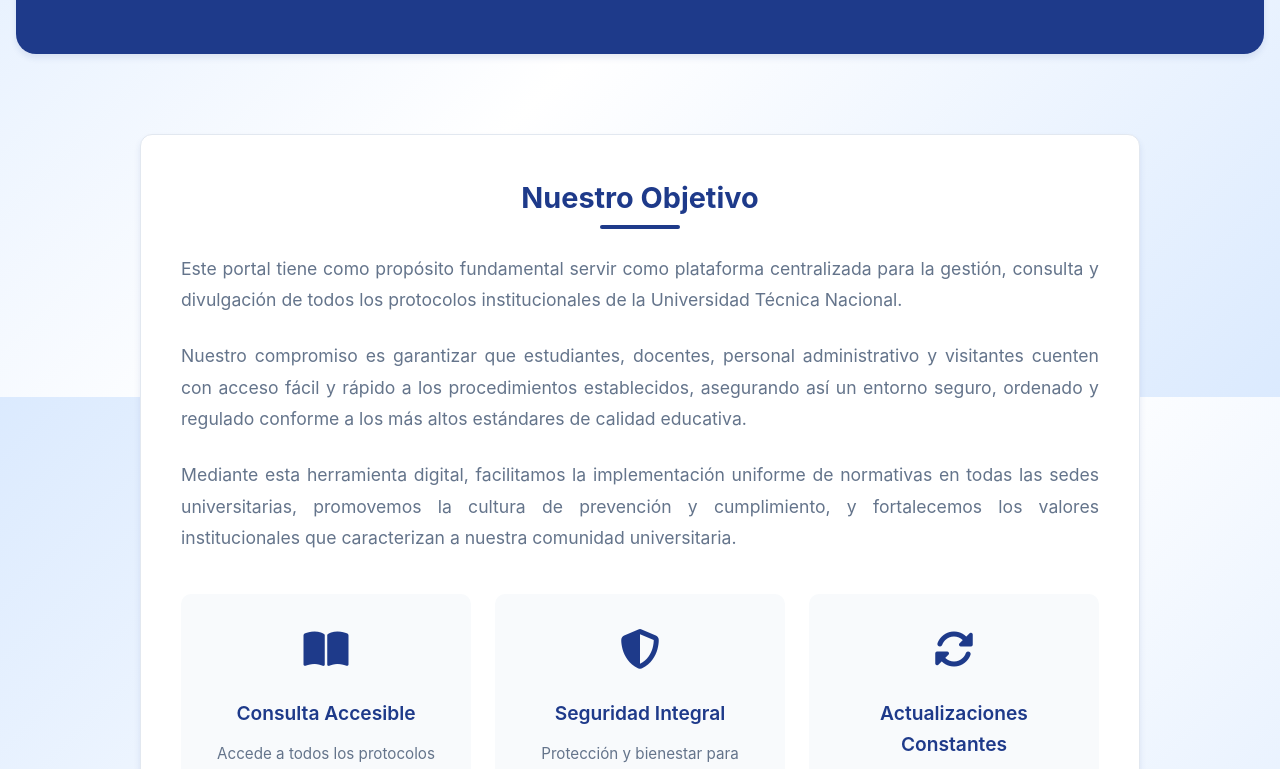
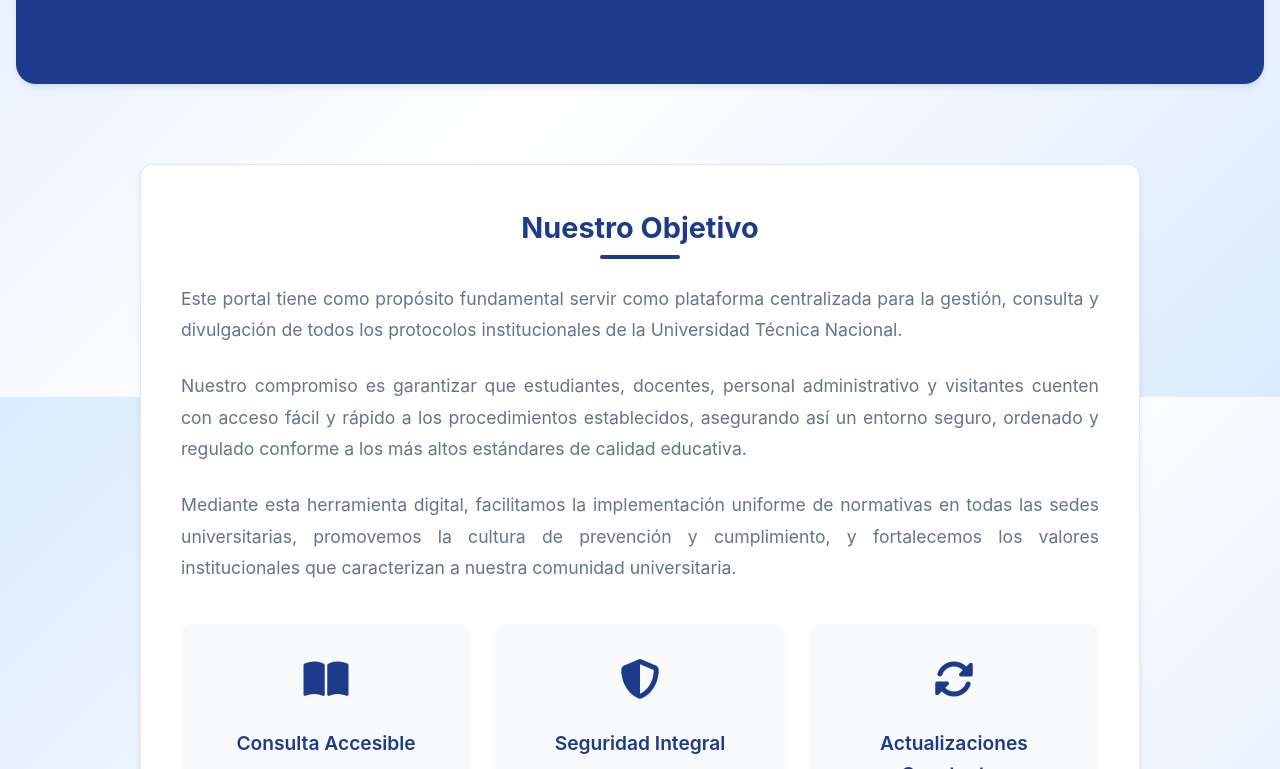
Before and after one commit to BryanSG3006/Protocolos, a plain HTML site: page index.html in a window 1280 px wide. Shown: the part 403-1172 px from the top of the page. Drawn offline with Linux system fonts and the light colour scheme.

Commit message:
cambios9

```diff
--- a/css/Style.css
+++ b/css/Style.css
@@ -10,6 +10,7 @@
 html,
 body {
     height: 100%;
+    padding-top: 90px;
 }
 
 /* Variables */
@@ -29,15 +30,13 @@ body {
     font-family: "Inter", "Segoe UI", Tahoma, Geneva, Verdana, sans-serif;
     line-height: 1.6;
     color: #1e293b;
-    background: linear-gradient(
-        135deg,
-        var(--light-blue) 0%,
-        var(--white) 50%,
-        var(--light-blue) 100%
-    );
+    background: linear-gradient(135deg,
+            var(--light-blue) 0%,
+            var(--white) 50%,
+            var(--light-blue) 100%);
     display: flex;
     flex-direction: column;
-    padding-top: 310px; /* Compensa la altura del navbar fijo */
+    padding-top: 250px;
 }
 
 /* Contenedor base */
@@ -60,7 +59,12 @@ body {
 @media (max-width: 768px) {
     body {
         padding-top: 100px;
-        /* Ajusta según la altura total del navbar */
+        /* altura navbar móvil */
+    }
+
+    .hero-section {
+        margin-top: 0;
+        /* quitamos negativo en móviles */
     }
 }
 
@@ -73,7 +77,8 @@ body {
     border-radius: 0 0 20px 20px;
     margin-bottom: 2rem;
     box-shadow: var(--shadow-sm);
-    margin-top: -140px; /* Compensación adicional para que el hero quede pegado al navbar */
+    margin-top: -140px;
+    /* Compensación adicional para que el hero quede pegado al navbar */
 }
 
 .hero-content {
@@ -187,7 +192,8 @@ body {
     }
 
     .hero-section {
-        margin-top: -100px; /* Compensación ajustada para móviles */
+        margin-top: -100px;
+        /* Compensación ajustada para móviles */
         padding: 3rem 1rem;
     }
 }
```
